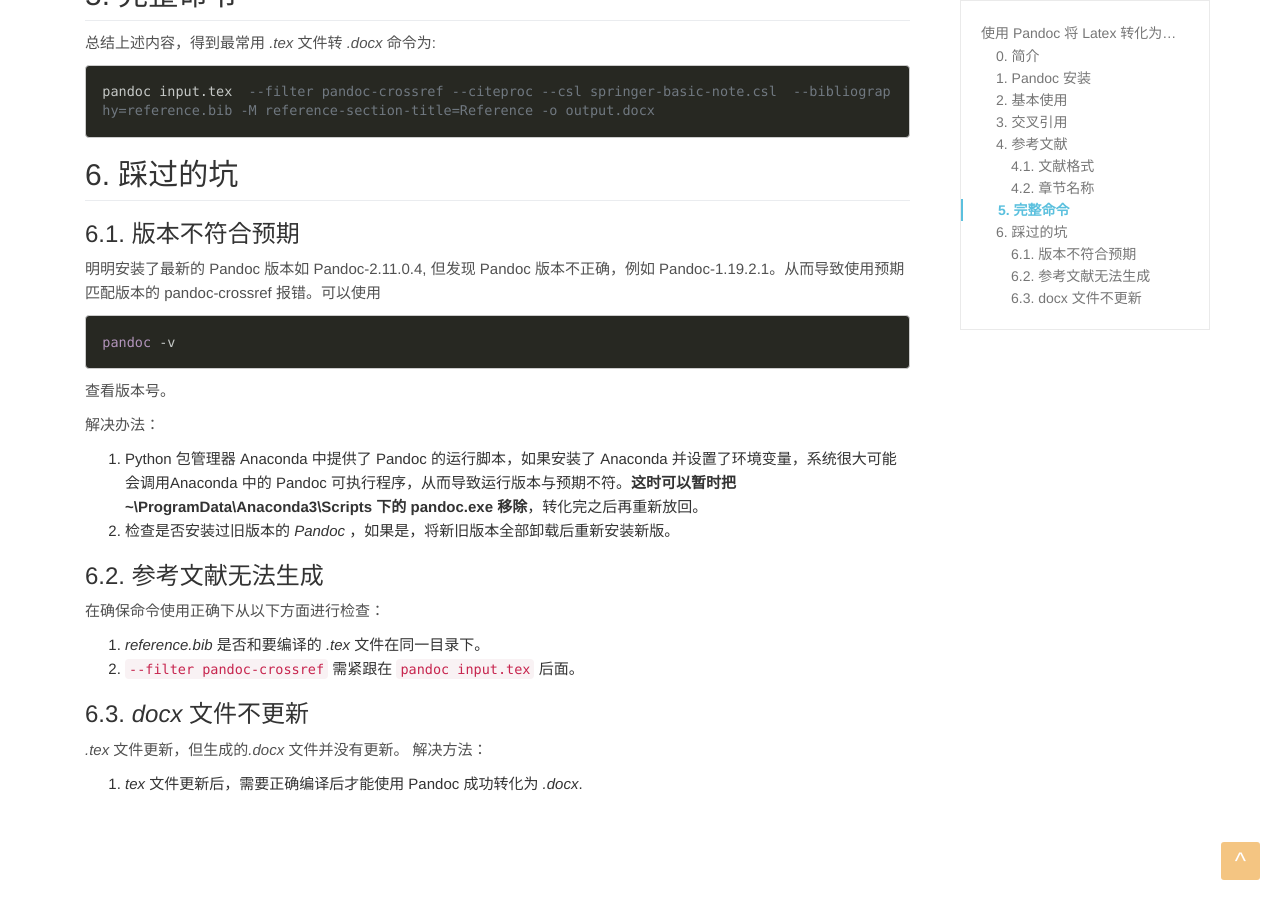
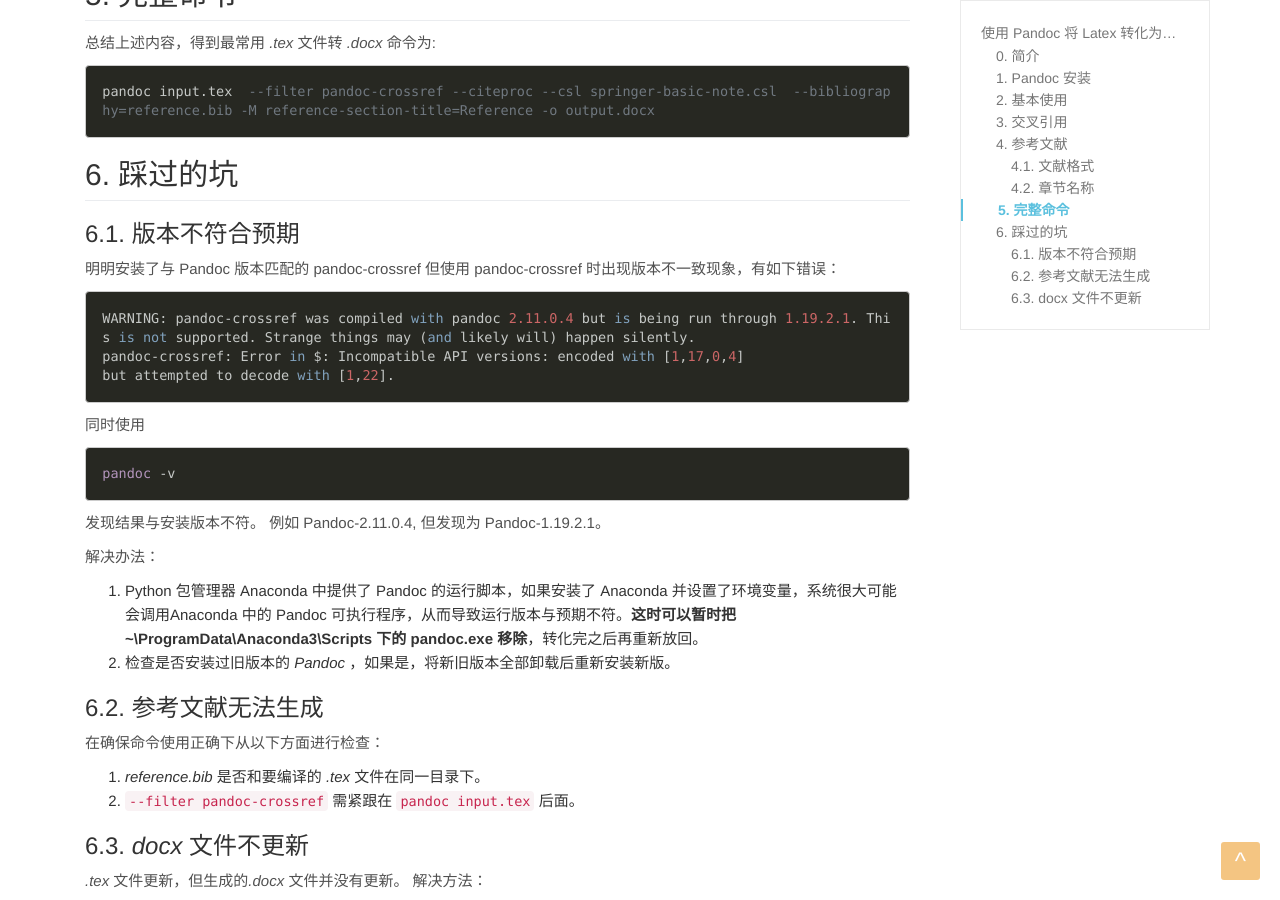
Before and after one commit to xhan97/xhan97.github.io, a Jekyll site: the page built from _posts/2020-10-26-PandocLatex2Word.md, in a window 1280 px wide and 900 px high, scrolled down 1721 px. Built offline with Jekyll 4.4.1, drawn with Linux system fonts in a browser that asks for light colours; comment, search, counter and statistics services are not loaded.

Commit message:
crossref

```diff
--- a/_posts/2020-10-26-PandocLatex2Word.md
+++ b/_posts/2020-10-26-PandocLatex2Word.md
@@ -85,11 +85,19 @@ pandoc input.tex  --filter pandoc-crossref --citeproc --csl springer-basic-note.
 
 ### 6.1. 版本不符合预期
 
-明明安装了最新的 Pandoc 版本如 Pandoc-2.11.0.4, 但发现 Pandoc 版本不正确，例如 Pandoc-1.19.2.1。从而导致使用预期匹配版本的 pandoc-crossref 报错。可以使用
+明明安装了与 Pandoc 版本匹配的 pandoc-crossref 但使用 pandoc-crossref 时出现版本不一致现象，有如下错误：
+~~~
+WARNING: pandoc-crossref was compiled with pandoc 2.11.0.4 but is being run through 1.19.2.1. This is not supported. Strange things may (and likely will) happen silently.
+pandoc-crossref: Error in $: Incompatible API versions: encoded with [1,17,0,4]
+but attempted to decode with [1,22].
+~~~
+同时使用
 ~~~
 pandoc -v
 ~~~
-查看版本号。
+发现结果与安装版本不符。
+例如 Pandoc-2.11.0.4, 但发现为 Pandoc-1.19.2.1。
+
 
 解决办法：
   1. Python 包管理器 Anaconda 中提供了 Pandoc 的运行脚本，如果安装了 Anaconda 并设置了环境变量，系统很大可能会调用Anaconda 中的 Pandoc 可执行程序，从而导致运行版本与预期不符。**这时可以暂时把 ~\ProgramData\Anaconda3\Scripts 下的 pandoc.exe 移除**，转化完之后再重新放回。
```
